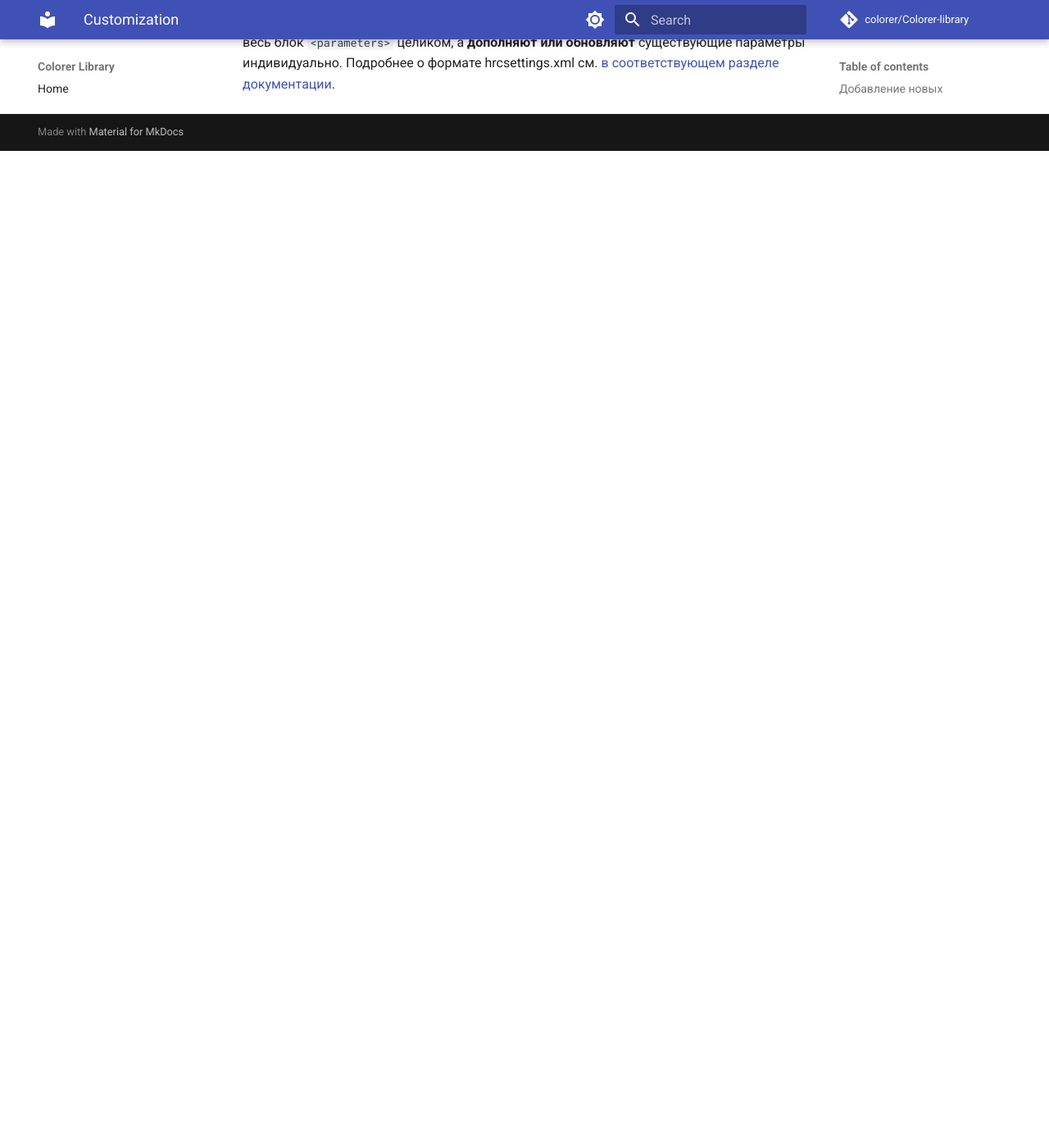
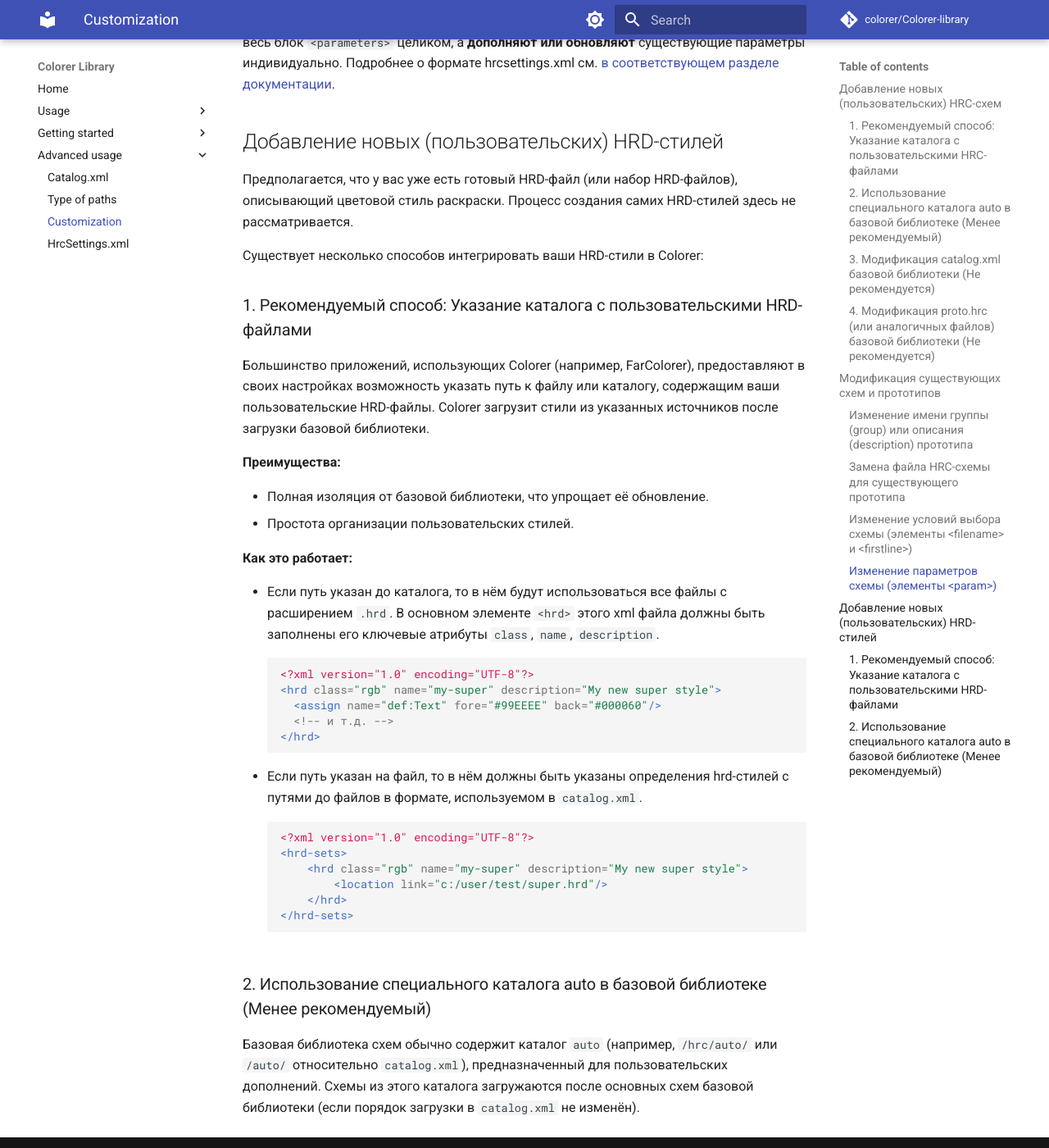
Before and after one commit to colorer/colorer.github.io, an MkDocs documentation site: the page built from docs/advanced/custom.md, in a window 1280 px wide and 1400 px high, scrolled down 5028 px. Shown: the whole window at 82% size. Built offline with MkDocs 1.6.1 and Material for MkDocs 9.7.7, drawn with Linux system fonts in a browser that asks for light colours; comment, search, counter and statistics services are not loaded; before the commit the page ends 5212 px from its top, so only the background shows below that.

Commit message:
add hrd custom

````diff
--- a/docs/advanced/custom.md
+++ b/docs/advanced/custom.md
@@ -132,3 +132,42 @@ Colorer позволяет переопределять аспекты суще
 
 В отличие от правил `<filename>`/`<firstline>`, параметры из hrcsettings.xml не заменяют весь блок `<parameters>` целиком, а **дополняют или обновляют** существующие параметры индивидуально.
 Подробнее о формате hrcsettings.xml см. [в соответствующем разделе документации](hrcsettings.md).
+
+## Добавление новых (пользовательских) HRD-стилей
+
+Предполагается, что у вас уже есть готовый HRD-файл (или набор HRD-файлов), описывающий цветовой стиль раскраски. Процесс создания самих HRD-стилей здесь не рассматривается.
+
+Существует несколько способов интегрировать ваши HRD-стили в Colorer:
+
+### 1. Рекомендуемый способ: Указание каталога с пользовательскими HRD-файлами
+
+Большинство приложений, использующих Colorer (например, FarColorer), предоставляют в своих настройках возможность указать путь к файлу или каталогу, содержащим ваши пользовательские HRD-файлы. Colorer загрузит стили из указанных источников после загрузки базовой библиотеки.
+
+**Преимущества:**
+
+* Полная изоляция от базовой библиотеки, что упрощает её обновление.
+* Простота организации пользовательских стилей.
+
+**Как это работает:**
+
+* Если путь указан до каталога, то в нём будут использоваться все файлы с расширением `.hrd`. В основном элементе `<hrd>` этого xml файла должны быть заполнены его ключевые атрибуты `class`, `name`, `description`.
+```xml
+<?xml version="1.0" encoding="UTF-8"?>
+<hrd class="rgb" name="my-super" description="My new super style">
+  <assign name="def:Text" fore="#99EEEE" back="#000060"/>
+  <!-- и т.д. -->
+</hrd>
+```
+* Если путь указан на файл, то в нём должны быть указаны определения hrd-стилей с путями до файлов в формате, используемом в `catalog.xml`.
+```xml
+<?xml version="1.0" encoding="UTF-8"?>
+<hrd-sets>
+    <hrd class="rgb" name="my-super" description="My new super style">
+        <location link="c:/user/test/super.hrd"/>
+    </hrd>
+</hrd-sets>
+```
+
+### 2. Использование специального каталога auto в базовой библиотеке (Менее рекомендуемый)
+
+Базовая библиотека схем обычно содержит каталог `auto` (например, `/hrc/auto/` или `/auto/` относительно `catalog.xml`), предназначенный для пользовательских дополнений. Схемы из этого каталога загружаются после основных схем базовой библиотеки (если порядок загрузки в `catalog.xml` не изменён).
````
